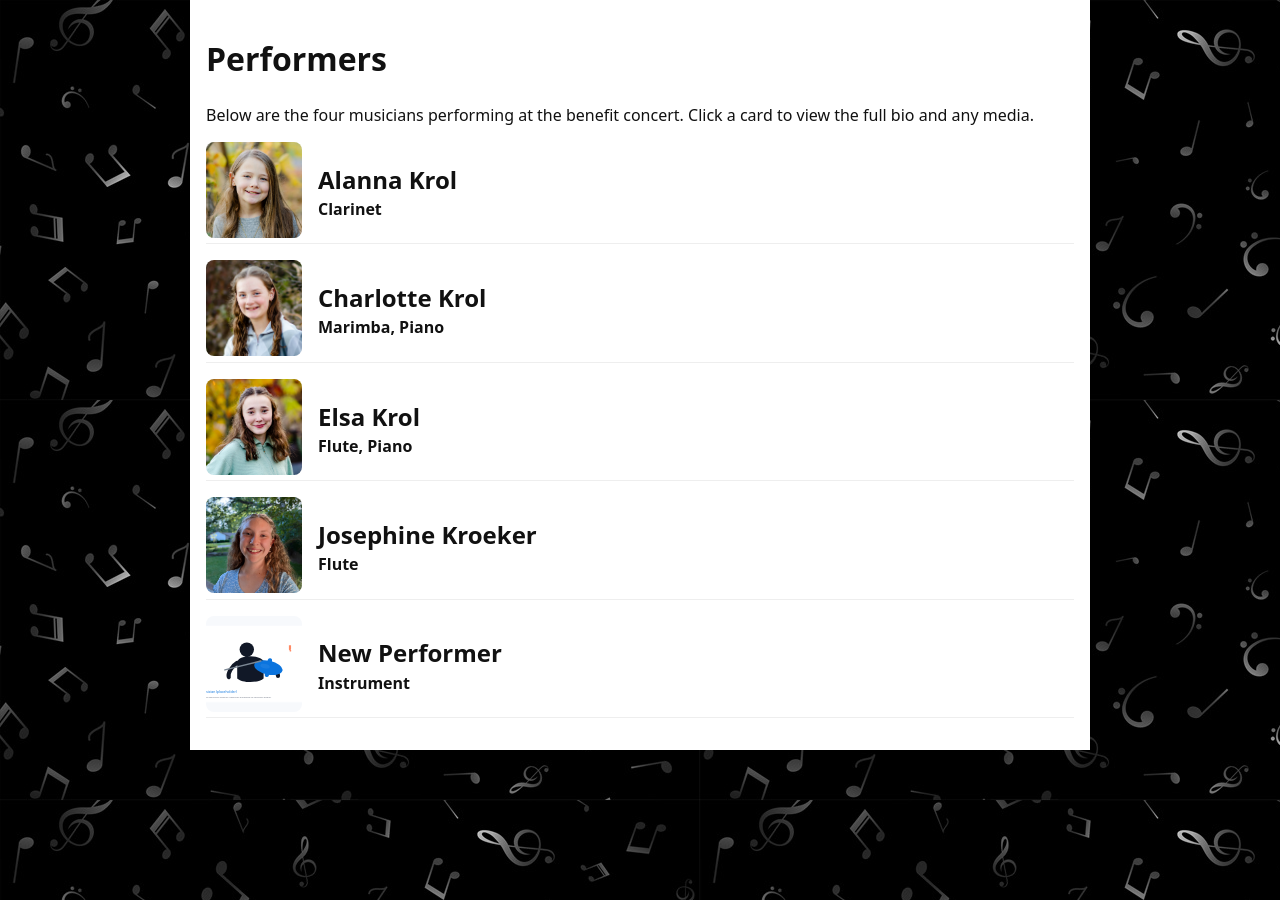
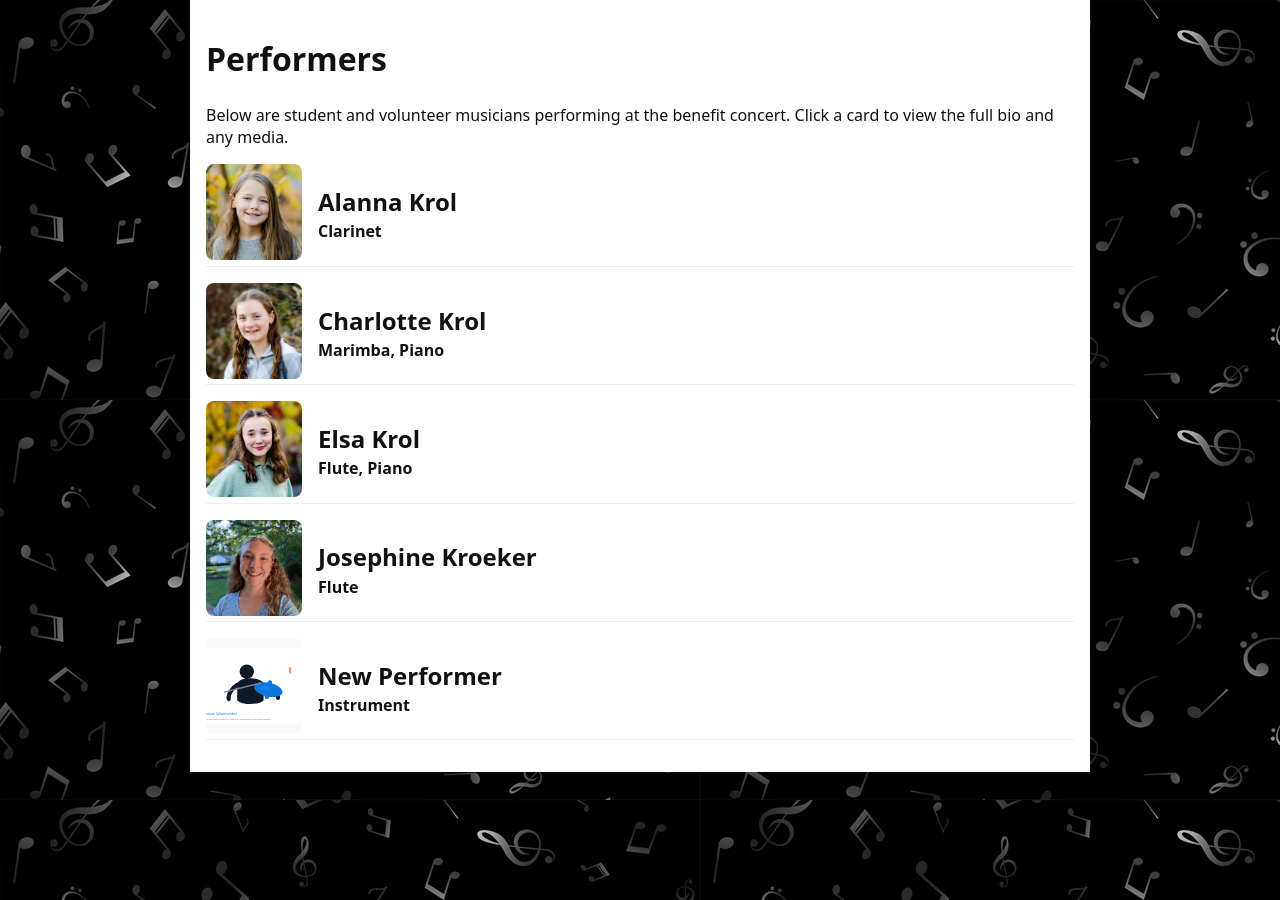
Before and after one commit to KurtKroeker/csehy-fundraising, a Jekyll site: the page built from performers/index.md, in a window 1280 px wide. Built offline with Jekyll 4.4.1, drawn with Linux system fonts in a browser that asks for light colours.

Commit message:
Update index.md

```diff
--- a/performers/index.md
+++ b/performers/index.md
@@ -5,7 +5,7 @@ title: Performers
 
 # Performers
 
-Below are the four musicians performing at the benefit concert. Click a card to view the full bio and any media.
+Below are student and volunteer musicians performing at the benefit concert. Click a card to view the full bio and any media.
 
 <ul style="padding:0;list-style:none;">
 {% for performer in site.performers %}
```
